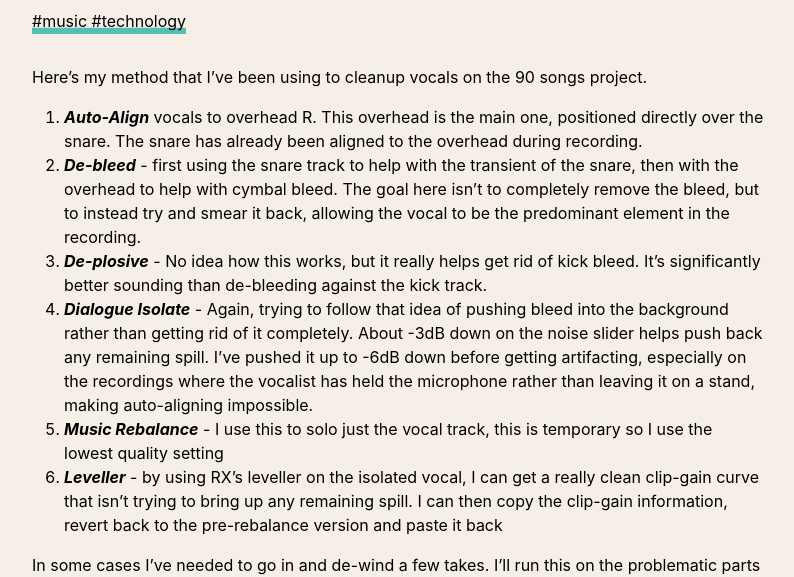
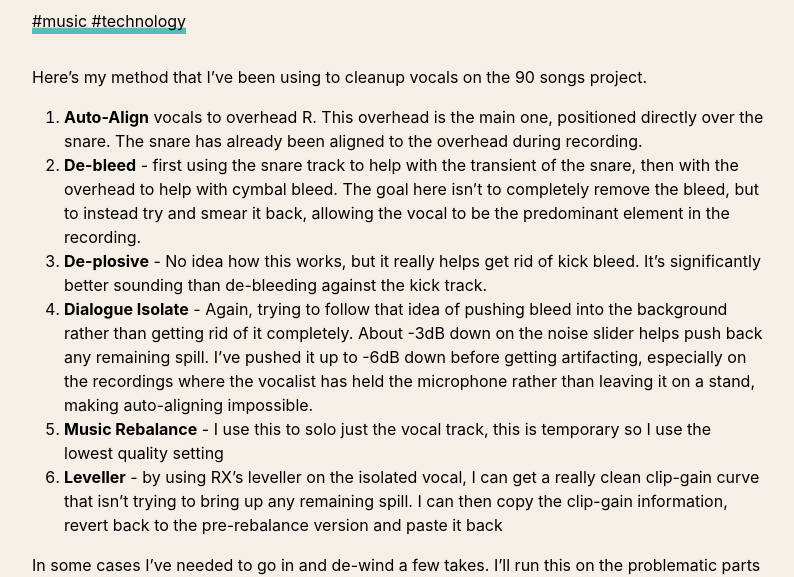
Before and after one commit to thomasmcquaidee/thomasmcquaidee.github.io, a Jekyll site: the page built from _posts/2025-05-21-ninty-songs-vocal-cleanup.md, in a window 1280 px wide. Shown: the part 183-760 px from the top of the page, without its empty margins (242-1036 px from the left). Built offline with Jekyll 4.4.1, drawn with Linux system fonts in a browser that asks for light colours.

Commit message:
Update 2025-05-21-ninty-songs-vocal-cleanup.md

```diff
--- a/_posts/2025-05-21-ninty-songs-vocal-cleanup.md
+++ b/_posts/2025-05-21-ninty-songs-vocal-cleanup.md
@@ -9,12 +9,12 @@
 
 Here's my method that I've been using to cleanup vocals on the 90 songs project.
 
-1. ***Auto-Align*** vocals to overhead R. This overhead is the main one, positioned directly over the snare. The snare has already been aligned to the overhead during recording.
-2. ***De-bleed*** - first using the snare track to help with the transient of the snare, then with the overhead to help with cymbal bleed. The goal here isn't to completely remove the bleed, but to instead try and smear it back, allowing the vocal to be the predominant element in the recording.
-3. ***De-plosive*** -  No idea how this works, but it really helps get rid of kick bleed. It's significantly better sounding than de-bleeding against the kick track.
-4. ***Dialogue Isolate*** - Again, trying to follow that idea of pushing bleed into the background rather than getting rid of it completely. About -3dB down on the noise slider helps push back any remaining spill. I've pushed it up to -6dB down before getting artifacting, especially on the recordings where the vocalist has held the microphone rather than leaving it on a stand, making auto-aligning impossible.
-5. ***Music Rebalance*** - I use this to solo just the vocal track, this is temporary so I use the lowest quality setting
-6. ***Leveller*** - by using RX's leveller on the isolated vocal, I can get a really clean clip-gain curve that isn't trying to bring up any remaining spill. I can then copy the clip-gain information, revert back to the pre-rebalance version and paste it back
+1. **Auto-Align** vocals to overhead R. This overhead is the main one, positioned directly over the snare. The snare has already been aligned to the overhead during recording.
+2. **De-bleed** - first using the snare track to help with the transient of the snare, then with the overhead to help with cymbal bleed. The goal here isn't to completely remove the bleed, but to instead try and smear it back, allowing the vocal to be the predominant element in the recording.
+3. **De-plosive** -  No idea how this works, but it really helps get rid of kick bleed. It's significantly better sounding than de-bleeding against the kick track.
+4. **Dialogue Isolate** - Again, trying to follow that idea of pushing bleed into the background rather than getting rid of it completely. About -3dB down on the noise slider helps push back any remaining spill. I've pushed it up to -6dB down before getting artifacting, especially on the recordings where the vocalist has held the microphone rather than leaving it on a stand, making auto-aligning impossible.
+5. **Music Rebalance** - I use this to solo just the vocal track, this is temporary so I use the lowest quality setting
+6. **Leveller** - by using RX's leveller on the isolated vocal, I can get a really clean clip-gain curve that isn't trying to bring up any remaining spill. I can then copy the clip-gain information, revert back to the pre-rebalance version and paste it back
 
 In some cases I've needed to go in and de-wind a few takes. I'll run this on the problematic parts rather than run it through the entire thing, as I've found it can lead to weird artifacts.
 
```
